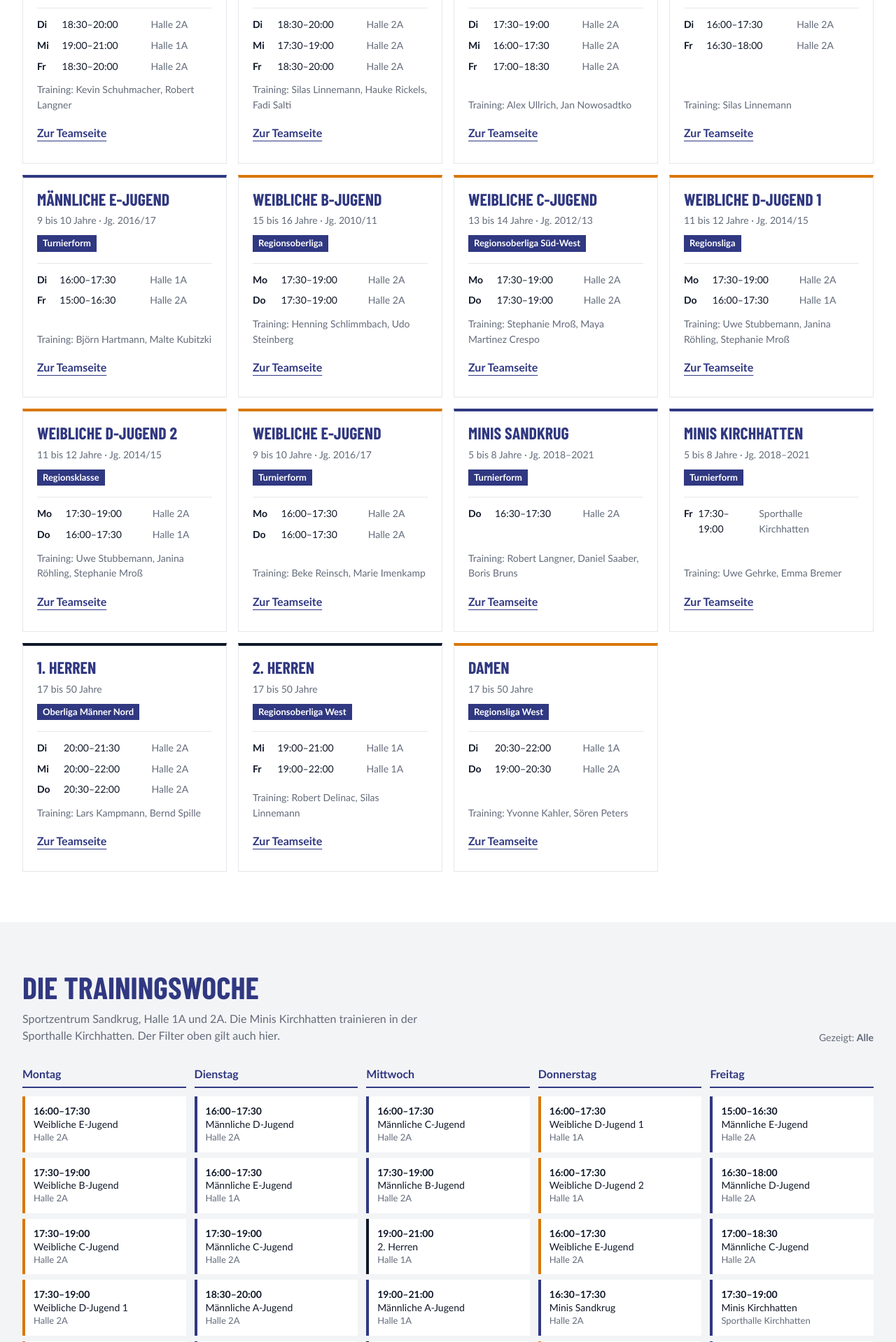
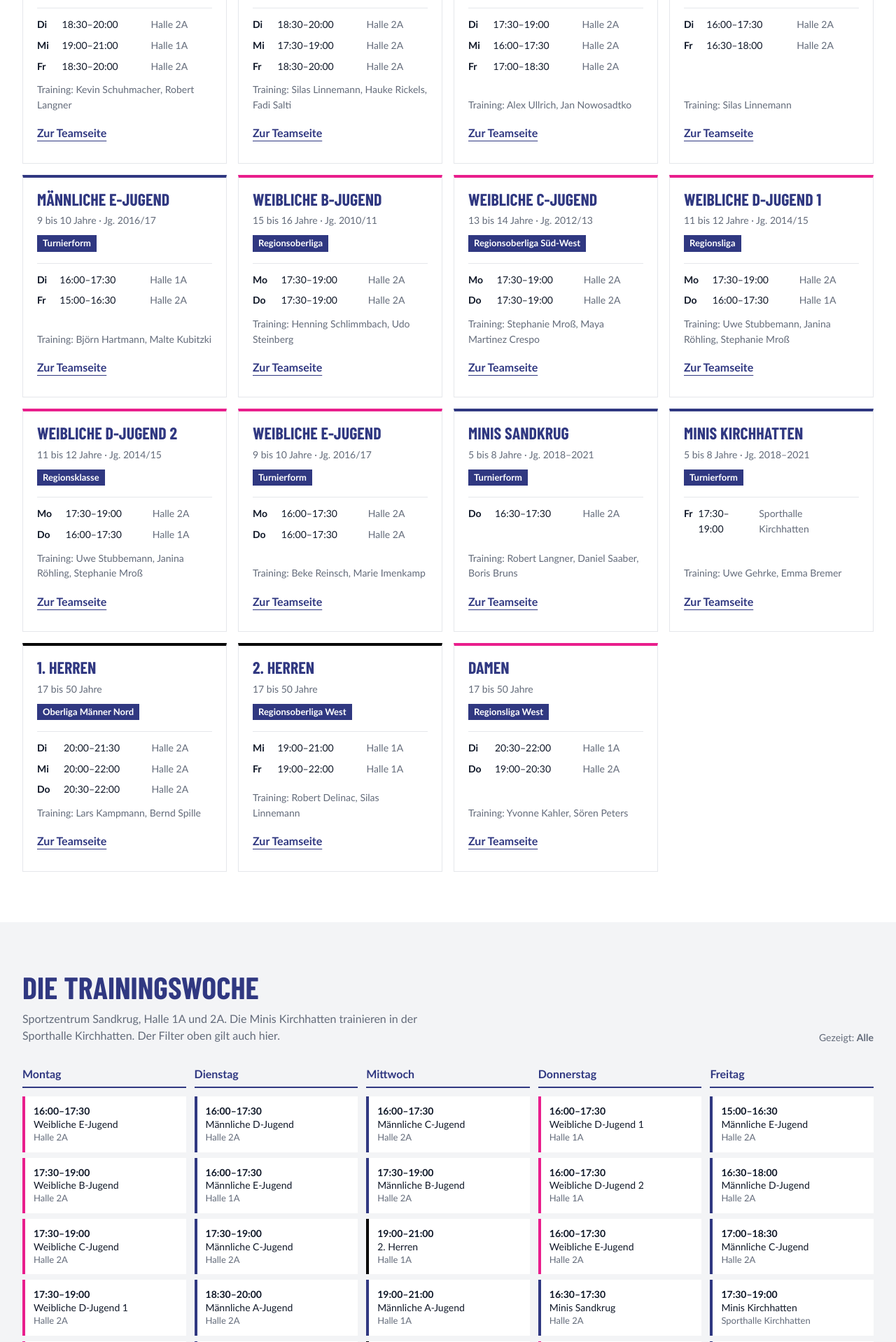
Before and after one commit to TSG-Hatten-Sandkrug-Handball/tsg-website-handball, a PHP site: page /mannschaften/ in a window 1280 px wide. Shown: the part 611-2529 px from the top of the page at 70% size. Run offline with PHP 8.4, Linux system fonts and the light colour scheme.

Commit message:
Make team accent colours more distinct: pink for women, pure black for men

```diff
--- a/site/assets/css/components/team-card.css
+++ b/site/assets/css/components/team-card.css
@@ -1,5 +1,5 @@
 /* Team cards on /mannschaften with a colour bar (Lastenheft MA-03):
-   brand blue by default, dark for the men, amber for women and girls. */
+   brand blue by default, black for the men, pink for women and girls. */
 .team-card {
   position: relative;
   display: grid;
@@ -13,7 +13,7 @@
 }
 
 .team-card--senior {
-  border-top-color: var(--color-text);
+  border-top-color: var(--color-accent-senior);
 }
 
 .team-card--female {
--- a/site/assets/css/components/training-week.css
+++ b/site/assets/css/components/training-week.css
@@ -35,7 +35,7 @@
 }
 
 .training-session--senior {
-  border-left-color: var(--color-text);
+  border-left-color: var(--color-accent-senior);
 }
 
 .training-session--female {
--- a/site/assets/css/tokens.css
+++ b/site/assets/css/tokens.css
@@ -16,7 +16,10 @@
   --color-surface: #f3f4f6;
   --color-line: #e5e7eb;
   --color-white: #fff;
-  --color-accent-female: #d97706;
+  /* Team accent bars: neutral black, brand navy and a vivid pink sit on three
+     clearly different lightness levels so the teams stay apart at a glance. */
+  --color-accent-senior: #000;
+  --color-accent-female: #e91e8c;
   --color-win-bg: #dcfce7;
   --color-win-text: #166534;
   --color-loss-bg: #fee2e2;
```
